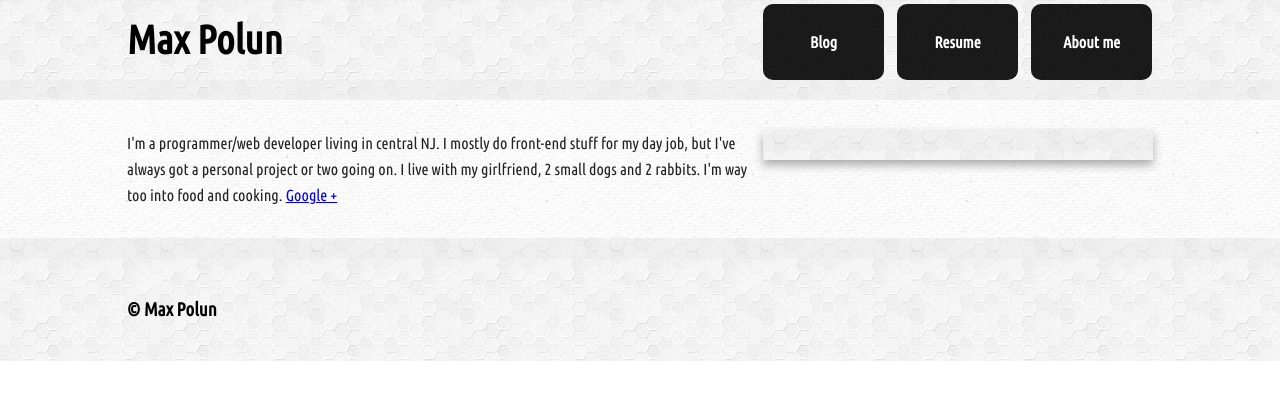
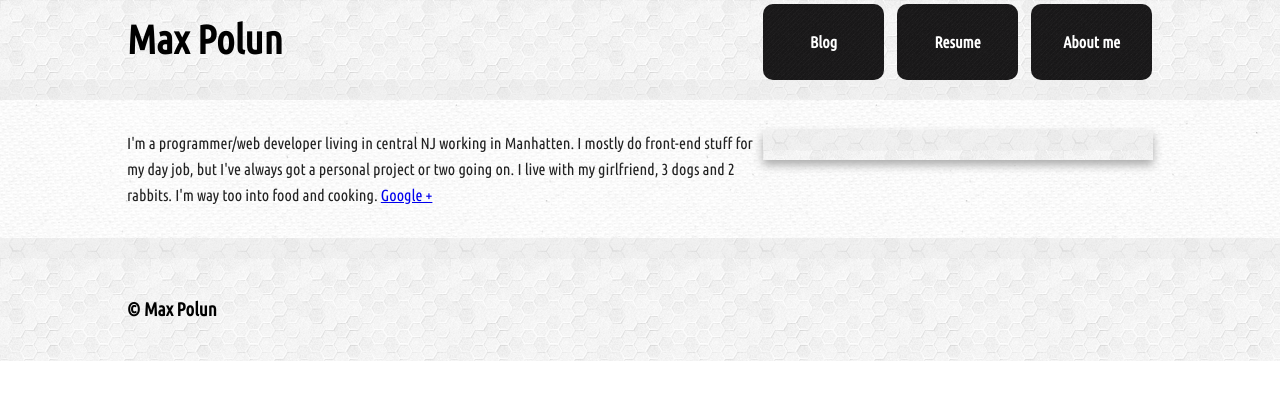
Before and after one commit to maxpolun/maxpolun.github.io, a Jekyll site: the page built from about/index.html, in a window 1280 px wide. Shown: the top 400 px of the page. Built offline with Jekyll 4.4.1, drawn with Linux system fonts in a browser that asks for light colours; nearby versions of some CDN libraries; a script that is not in the unit is left out.

Commit message:
update about

```diff
--- a/about/index.html
+++ b/about/index.html
@@ -1,6 +1,6 @@
 ---
 layout: base
 ---
-I'm a programmer/web developer living in central NJ. I mostly do front-end stuff for my day job, but I've always got a personal project or two going on. I live with my girlfriend, 2 small dogs and 2 rabbits. I'm way too into food and cooking.
+I'm a programmer/web developer living in central NJ working in Manhatten. I mostly do front-end stuff for my day job, but I've always got a personal project or two going on. I live with my girlfriend, 3 dogs and 2 rabbits. I'm way too into food and cooking.
 
 <a href="https://plus.google.com/112956007143162083092/about" rel="me">Google +</a>
```
